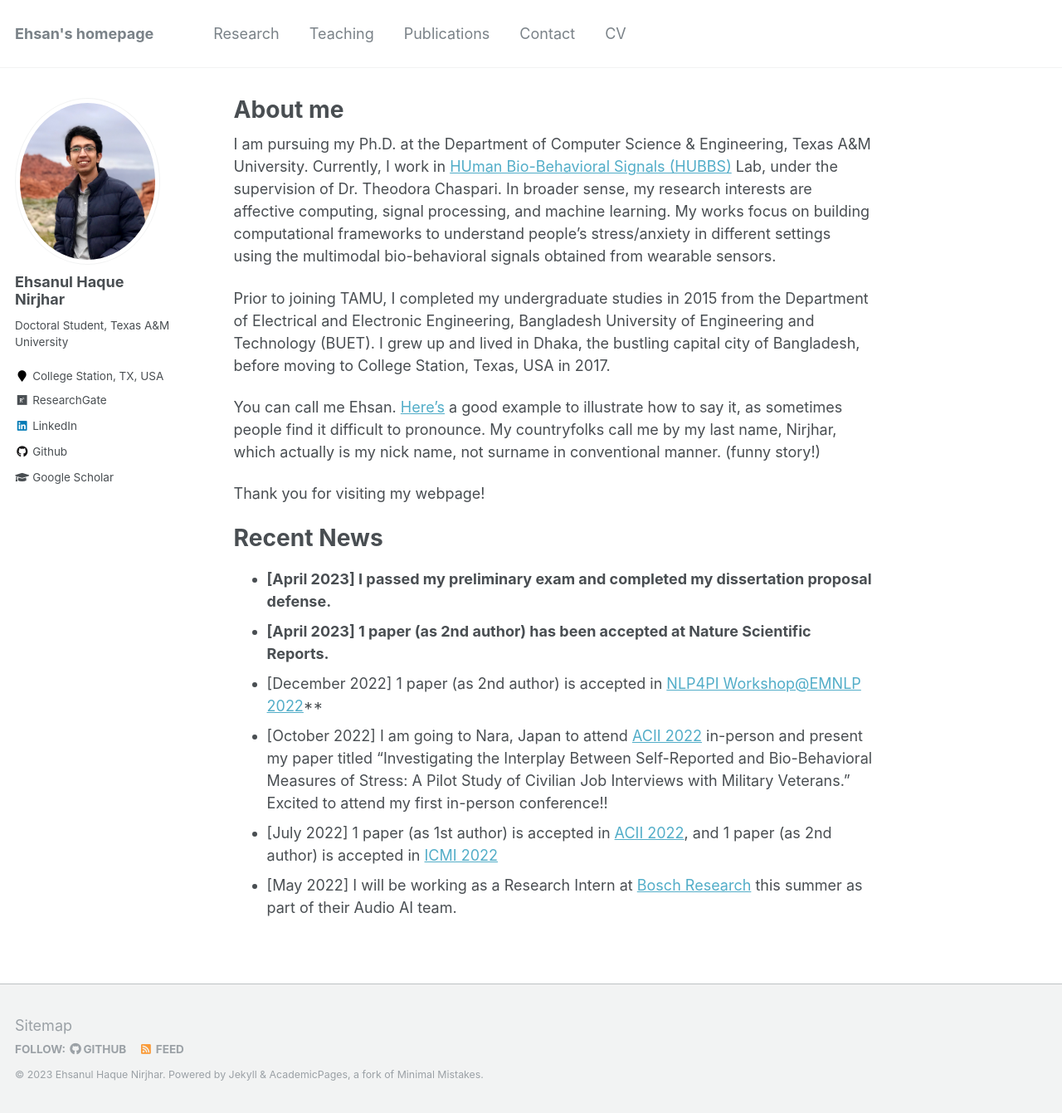
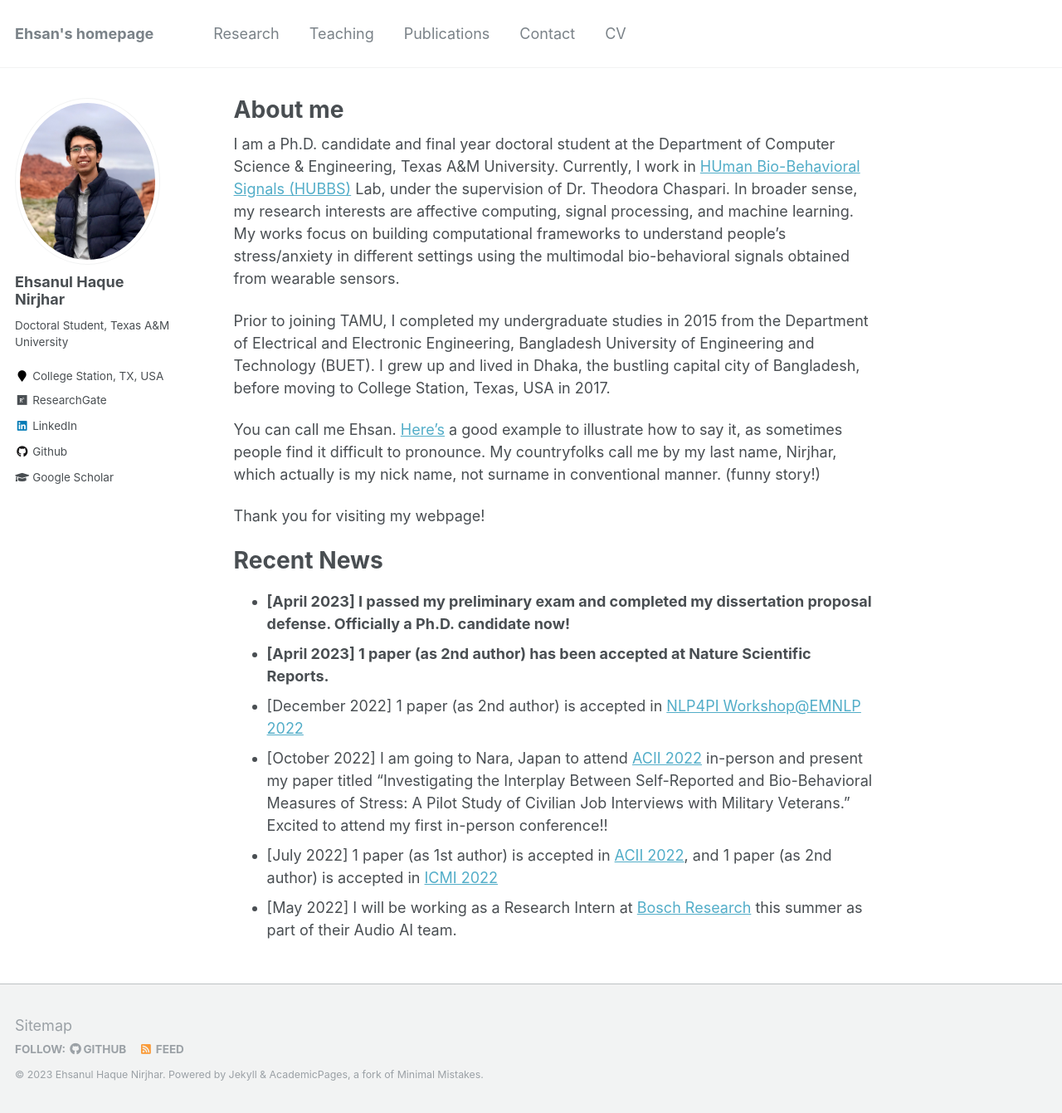
Before and after one commit to Ehsan-Nirjhar/Ehsan-Nirjhar.github.io, a Jekyll site: the page built from _pages/about.md, in a window 1280 px wide and 1341 px high. Shown: the whole window at 83% size. Built offline with Jekyll 4.4.1, drawn with Linux system fonts in a browser that asks for light colours.

Commit message:
update about PhD candidacy

```diff
--- a/_pages/about.md
+++ b/_pages/about.md
@@ -8,7 +8,7 @@ redirect_from:
   - /about.html
 ---
 
-I am pursuing my Ph.D. at the Department of Computer Science & Engineering, Texas A&M University.
+I am a Ph.D. candidate and final year doctoral student at the Department of Computer Science & Engineering, Texas A&M University.
 Currently, I work in [HUman Bio-Behavioral Signals (HUBBS)](https://hubbs.engr.tamu.edu/) Lab, under the supervision of Dr. Theodora Chaspari.
 In broader sense, my research interests are affective computing, signal processing, and machine learning.
 My works focus on building computational frameworks to understand people's stress/anxiety in different settings using the multimodal bio-behavioral signals obtained from wearable sensors.
@@ -25,9 +25,9 @@ Thank you for visiting my webpage!
 
 Recent News
 ======
-- **[April 2023] I passed my preliminary exam and completed my dissertation proposal defense.**
+- **[April 2023] I passed my preliminary exam and completed my dissertation proposal defense. Officially a Ph.D. candidate now!**
 - **[April 2023] 1 paper (as 2nd author) has been accepted at Nature Scientific Reports.**
-- [December 2022] 1 paper (as 2nd author) is accepted in [NLP4PI Workshop@EMNLP 2022](https://sites.google.com/view/nlp4positiveimpact)**
+- [December 2022] 1 paper (as 2nd author) is accepted in [NLP4PI Workshop@EMNLP 2022](https://sites.google.com/view/nlp4positiveimpact)
 - [October 2022] I am going to Nara, Japan to attend [ACII 2022](https://acii-conf.net/2022/) in-person and present my paper titled "Investigating the Interplay Between Self-Reported and Bio-Behavioral Measures of Stress: A Pilot Study of Civilian Job Interviews with Military Veterans." Excited to attend my first in-person conference!!
 - [July 2022] 1 paper (as 1st author) is accepted in [ACII 2022](https://acii-conf.net/2022/), and 1 paper (as 2nd author) is accepted in [ICMI 2022](https://icmi.acm.org/2022/)
 - [May 2022] I will be working as a Research Intern at [Bosch Research](https://www.bosch-ai.com/) this summer as part of their Audio AI team.
```
